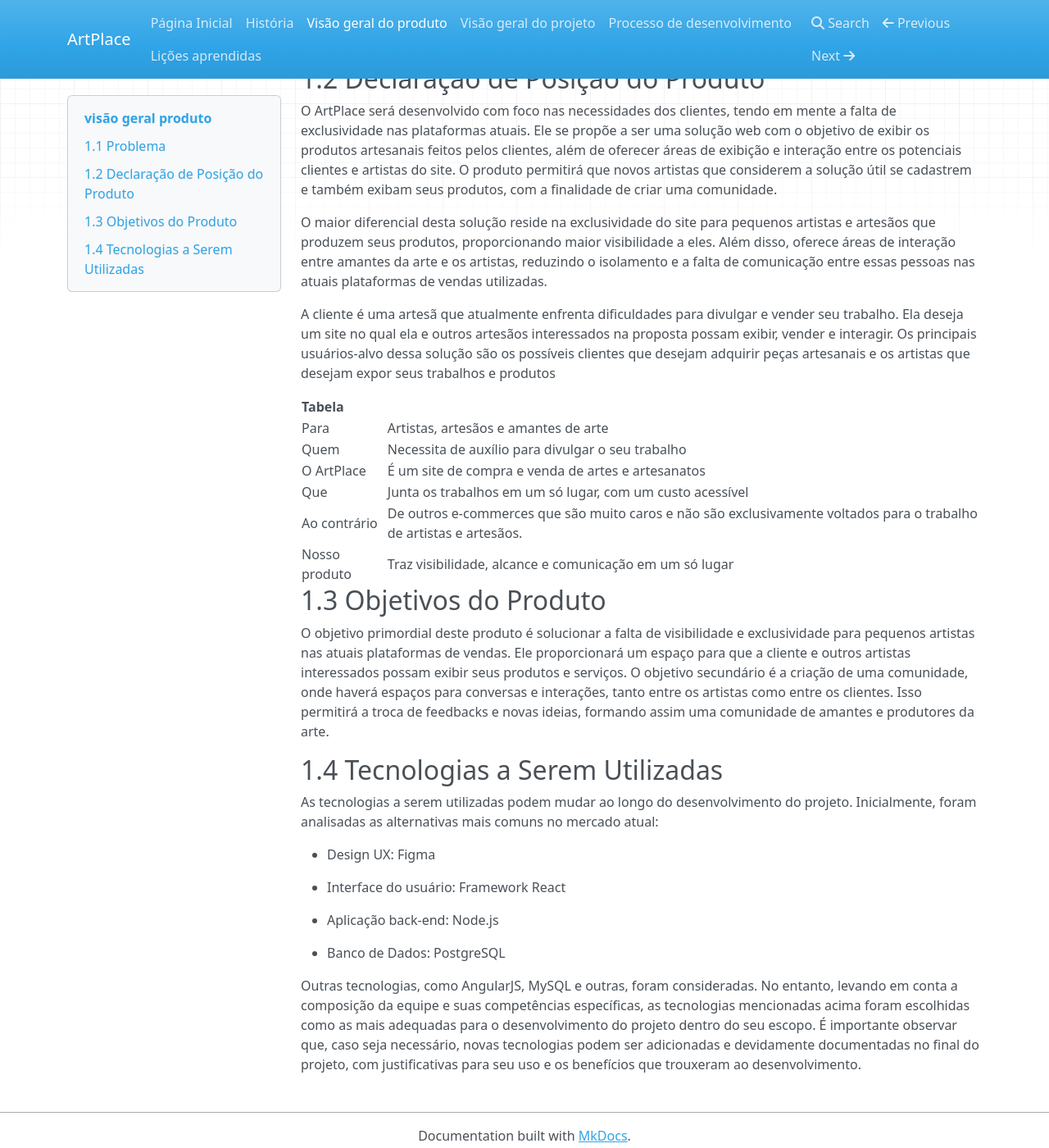
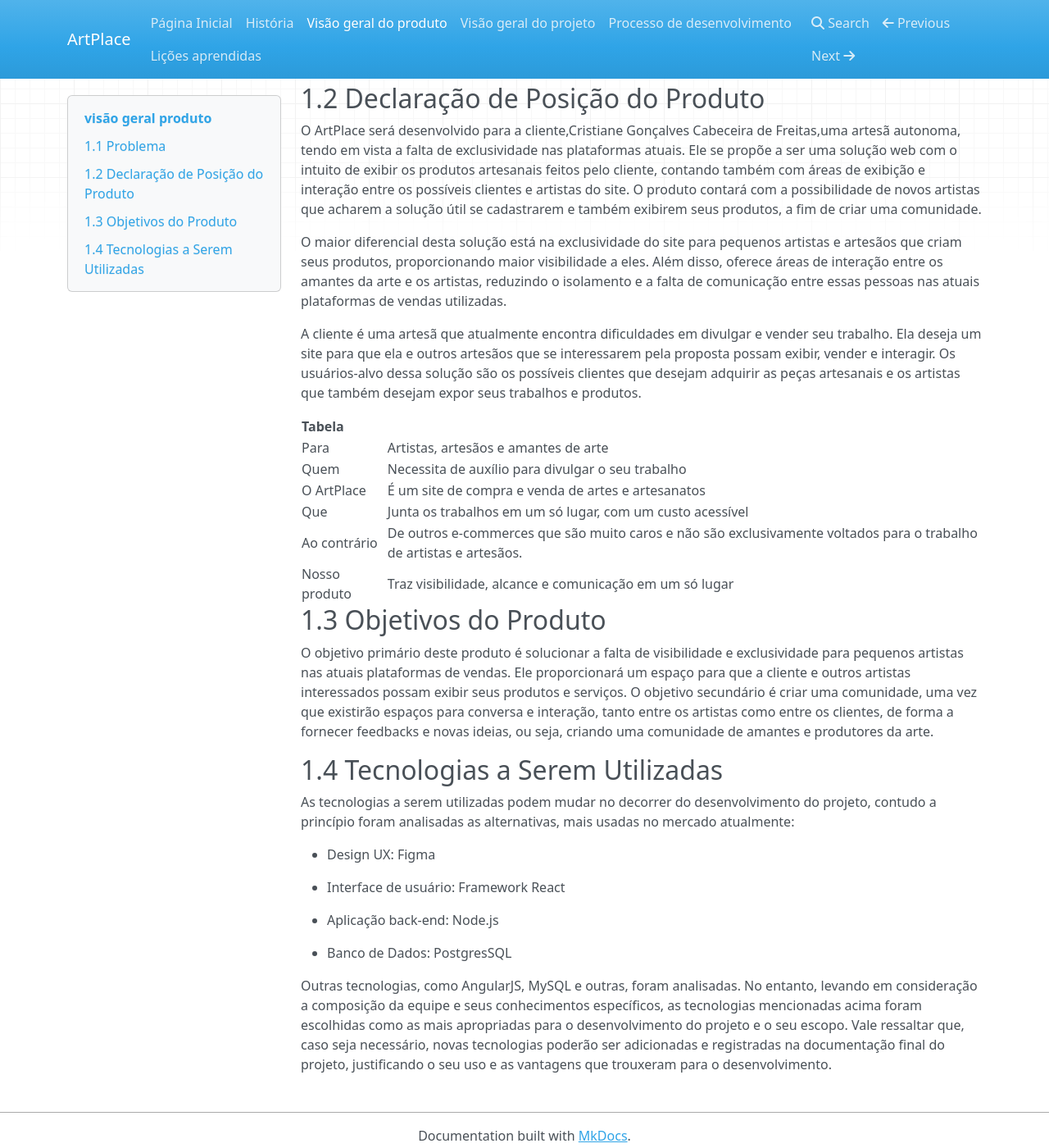
Before and after one commit to mdsreq-fga-unb/2023.2-ArtPlace, an MkDocs documentation site: the page built from docs/produto.md, in a window 1280 px wide and 1400 px high, scrolled down 867 px. Shown: the whole window at 82% size. Built offline with MkDocs 1.6.1, drawn with Linux system fonts in a browser that asks for light colours; nearby versions of some CDN libraries; some of the changed text lies outside the part shown.

Commit message:
uploading visão de produto

```diff
--- a/docs/produto.md
+++ b/docs/produto.md
@@ -2,17 +2,18 @@
 
 ## 1.1 Problema
 
-Hoje em dia, um dos grandes problemas enfrentados por artesãos e criadores de seu próprio trabalho é a forma de divulgar seu trabalho. Mesmo existindo plataformas com funcionalidades semelhantes, como Amazon, Shopee e outros e-commerces, esses sistemas não têm o foco voltado para aqueles que criam seu próprio trabalho. Além disso, eles impõem altas taxas aos usuários para manterem seus produtos expostos no site, bem como uma parcela que é cobrada nas vendas. Essas taxas serão muito mais acessíveis no ArtPlace.
+Hoje em dia, um dos grandes problemas que os artesãos e os criadores de seu próprio trabalho enfrentam é a forma de divulgarem o seu trabalho, mesmo existindo plataformas com funcionalidades parecidas, como por exemplo Amazon, Shopee e outros e-commerces. Esses sistemas, além de não terem o foco para quem cria seu próprio trabalho, possuem uma dificuldade em seu acesso, que são as altas taxas que são cobradas dos seus usuários para manterem seu produto exposto no site, além de uma parcela que é cobrada ao realizarem as vendas. Taxas essas que serão muito mais acessíveis no ArtPlace.
 
 ![Image title](assets/Ishikawaa.jpg)
 
 ## 1.2 Declaração de Posição do Produto
 
-O ArtPlace será desenvolvido com foco nas necessidades dos clientes, tendo em mente a falta de exclusividade nas plataformas atuais. Ele se propõe a ser uma solução web com o objetivo de exibir os produtos artesanais feitos pelos clientes, além de oferecer áreas de exibição e interação entre os potenciais clientes e artistas do site. O produto permitirá que novos artistas que considerem a solução útil se cadastrem e também exibam seus produtos, com a finalidade de criar uma comunidade.
+O ArtPlace será desenvolvido para a cliente,Cristiane Gonçalves Cabeceira de Freitas,uma artesã  autonoma, tendo em vista a falta de exclusividade nas plataformas atuais. Ele se propõe a ser uma solução web com o intuito de exibir os produtos artesanais feitos pelo cliente, contando também com áreas de exibição e interação entre os possíveis clientes e artistas do site. O produto contará com a possibilidade de novos artistas que acharem a solução útil se cadastrarem e também exibirem seus produtos, a fim de criar uma comunidade.
 
- O maior diferencial desta solução reside na exclusividade do site para pequenos artistas e artesãos que produzem seus produtos, proporcionando maior visibilidade a eles. Além disso, oferece áreas de interação entre amantes da arte e os artistas, reduzindo o isolamento e a falta de comunicação entre essas pessoas nas atuais plataformas de vendas utilizadas.
+ O maior diferencial desta solução está na exclusividade do site para pequenos artistas e artesãos que criam seus produtos, proporcionando maior visibilidade a eles. Além disso, oferece áreas de interação entre os amantes da arte e os artistas, reduzindo o isolamento e a falta de comunicação entre essas pessoas nas atuais plataformas de vendas utilizadas.
 
-A cliente é uma artesã que atualmente enfrenta dificuldades para divulgar e vender seu trabalho. Ela deseja um site no qual ela e outros artesãos interessados na proposta possam exibir, vender e interagir. Os principais usuários-alvo dessa solução são os possíveis clientes que desejam adquirir peças artesanais e os artistas que desejam expor seus trabalhos e produtos
+A cliente é uma artesã que atualmente encontra dificuldades em divulgar e vender seu trabalho. Ela deseja um site para que ela e outros artesãos que se interessarem pela proposta possam exibir, vender e interagir. Os usuários-alvo dessa solução são os possíveis clientes que desejam adquirir as peças artesanais e os artistas que também desejam expor seus trabalhos e produtos.
+
 
 |   Tabela    |                                                      |
 |--------------------|---------------------------------------------------------------|
@@ -25,18 +26,18 @@ A cliente é uma artesã que atualmente enfrenta dificuldades para divulgar e ve
 
 ## 1.3 Objetivos do Produto
 
-O objetivo primordial deste produto é solucionar a falta de visibilidade e exclusividade para pequenos artistas nas atuais plataformas de vendas. Ele proporcionará um espaço para que a cliente e outros artistas interessados possam exibir seus produtos e serviços. O objetivo secundário é a criação de uma comunidade, onde haverá espaços para conversas e interações, tanto entre os artistas como entre os clientes. Isso permitirá a troca de feedbacks e novas ideias, formando assim uma comunidade de amantes e produtores da arte.
+O objetivo primário deste produto é solucionar a falta de visibilidade e exclusividade para pequenos artistas nas atuais plataformas de vendas. Ele proporcionará um espaço para que a cliente e outros artistas interessados possam exibir seus produtos e serviços. O objetivo secundário é criar uma comunidade, uma vez que existirão espaços para conversa e interação, tanto entre os artistas como entre os clientes, de forma a fornecer feedbacks e novas ideias, ou seja, criando uma comunidade de amantes e produtores da arte.
 
 ## 1.4 Tecnologias a Serem Utilizadas
 
-As tecnologias a serem utilizadas podem mudar ao longo do desenvolvimento do projeto. Inicialmente, foram analisadas as alternativas mais comuns no mercado atual:
+As tecnologias a serem utilizadas podem mudar no decorrer do desenvolvimento do projeto, contudo a princípio foram analisadas as alternativas, mais usadas no mercado atualmente:
 
 - Design UX: Figma
 
-- Interface do usuário: Framework React
+- Interface de usuário: Framework React
 
 - Aplicação back-end: Node.js
 
-- Banco de Dados: PostgreSQL
+- Banco de Dados: PostgresSQL
 
-Outras tecnologias, como AngularJS, MySQL e outras, foram consideradas. No entanto, levando em conta a composição da equipe e suas competências específicas, as tecnologias mencionadas acima foram escolhidas como as mais adequadas para o desenvolvimento do projeto dentro do seu escopo. É importante observar que, caso seja necessário, novas tecnologias podem ser adicionadas e devidamente documentadas no final do projeto, com justificativas para seu uso e os benefícios que trouxeram ao desenvolvimento.
+Outras tecnologias, como AngularJS, MySQL e outras, foram analisadas. No entanto, levando em consideração a composição da equipe e seus conhecimentos específicos, as tecnologias mencionadas acima foram escolhidas como as mais apropriadas para o desenvolvimento do projeto e o seu escopo. Vale ressaltar que, caso seja necessário, novas tecnologias poderão ser adicionadas e registradas na documentação final do projeto, justificando o seu uso e as vantagens que trouxeram para o desenvolvimento.
```
